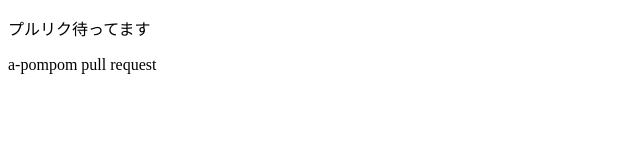
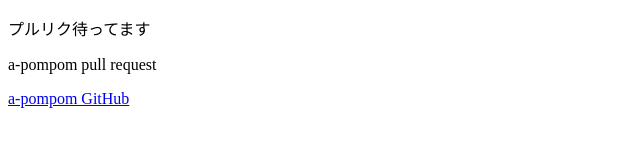
Before and after one commit to a-pompom/wg, a plain HTML site: page git_practice/workspace.html in a window 1280 px wide. Shown: the whole page, without its empty margins (0-640 px from the left). Drawn offline with Linux system fonts and the light colour scheme.

Commit message:
GitHubアカウント追加

```diff
--- a/git_practice/workspace.html
+++ b/git_practice/workspace.html
@@ -8,5 +8,7 @@
 	<p>プルリク待ってます</p>
 
 	<p>a-pompom pull request</p>
+
+	<a href="https://github.com/a-pompom">a-pompom GitHub</a>
 </body>
 </html>
```
